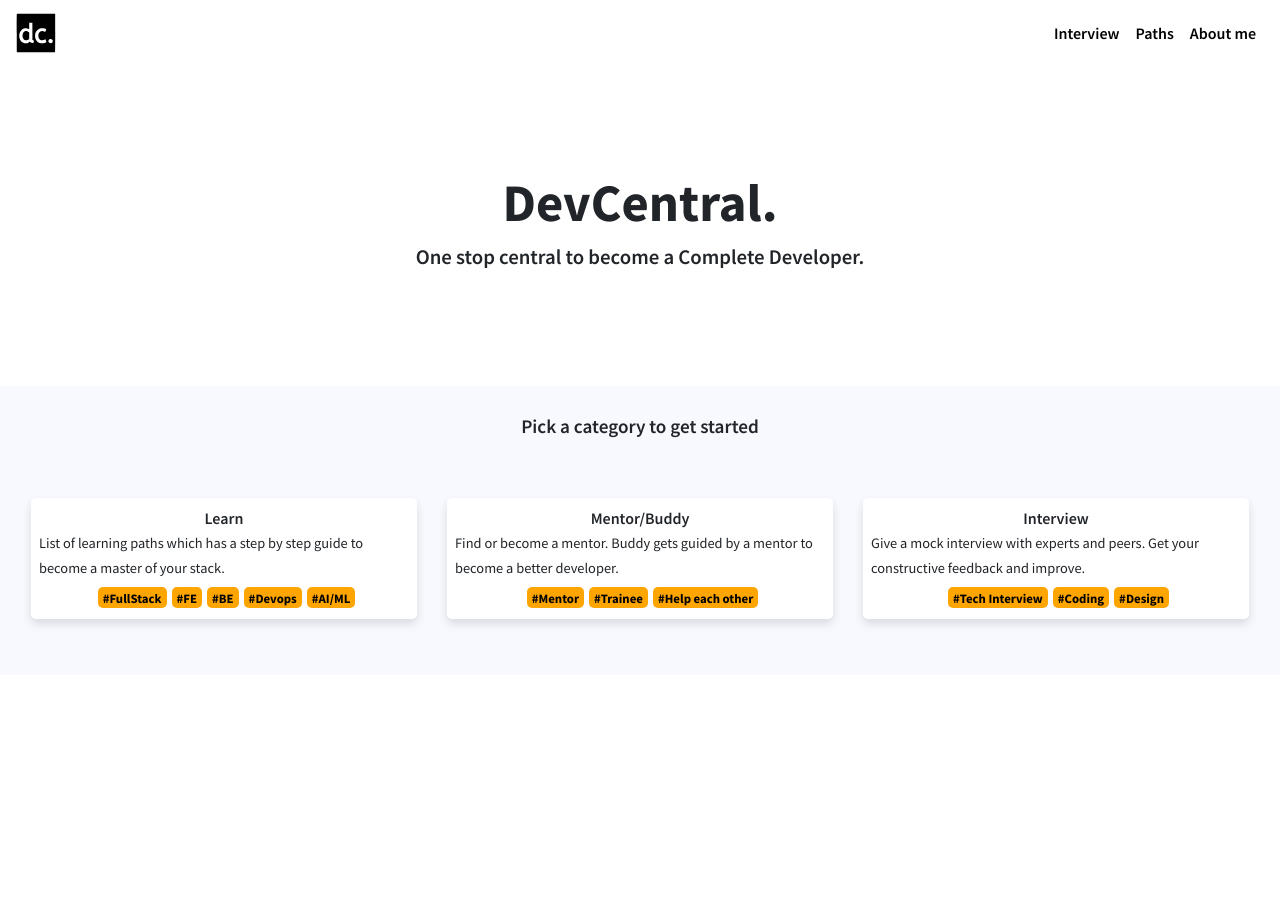
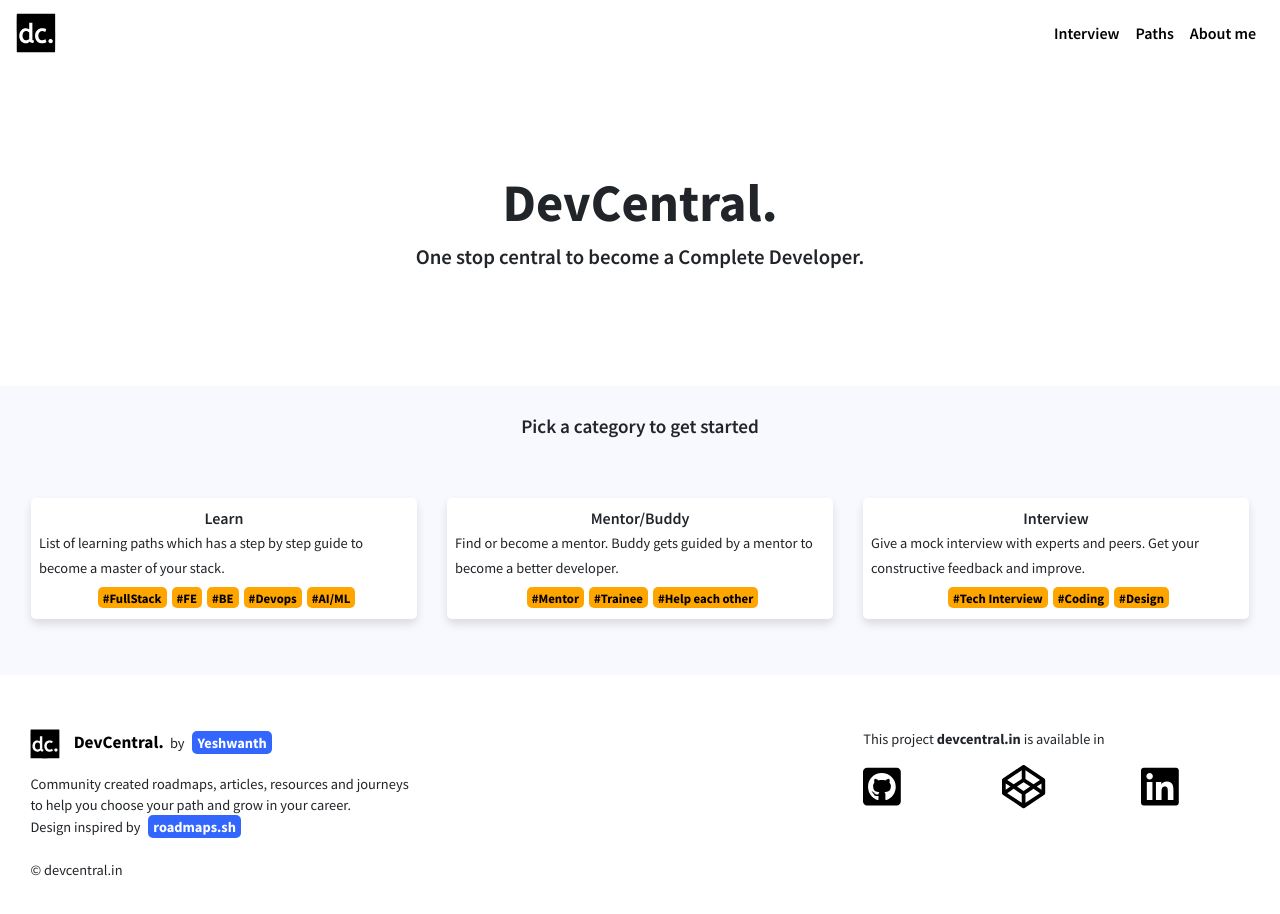
Before and after one commit to yeshwanth581/devcentral, a React (Create React App) app: page / in a window 1280 px wide. Shown: the top 914 px of the page. Before the commit the page ends 800 px from the top, so only its background shows below. Built offline with nearby package versions, Linux system fonts and the light colour scheme.

Commit message:
footer changes

```diff
--- a/package.json
+++ b/package.json
@@ -8,9 +8,13 @@
   ],
   "main": "src/index.js",
   "dependencies": {
+    "@fortawesome/fontawesome-svg-core": "1.2.30",
+    "@fortawesome/free-brands-svg-icons": "5.14.0",
+    "@fortawesome/free-regular-svg-icons": "5.14.0",
+    "@fortawesome/free-solid-svg-icons": "5.14.0",
+    "@fortawesome/react-fontawesome": "0.1.11",
     "axios": "0.20.0",
     "bootstrap": "4.5.2",
-    "font-awesome": "4.7.0",
     "lodash": "4.17.20",
     "node-sass": "4.14.1",
     "react": "16.13.1",
--- /dev/null
+++ b/src/components/Footer.js
@@ -0,0 +1,103 @@
+import React from "react";
+import { Row, Col } from "react-bootstrap";
+import logo from "../assets/logo.svg";
+import { Link } from "react-router-dom";
+
+// import { faHome } from "@fortawesome/free-solid-svg-icons";
+import {
+  faGithubSquare,
+  faCodepen,
+  faLinkedin
+} from "@fortawesome/free-brands-svg-icons";
+import { FontAwesomeIcon } from "@fortawesome/react-fontawesome";
+
+const Footer = () => {
+  return (
+    <div className="footer-section">
+      <Row className="footer-items">
+        <Col xs={12} sm={12} md={6} lg={4} xl={4}>
+          <div class="brand-data">
+            <span>
+              <img src={logo} width="30" height="30" alt="DevCentral Logo" />
+            </span>
+            <span>
+              {" "}
+              <Link className="brand-name" to={`/`}>
+                <span>DevCentral.</span>
+              </Link>{" "}
+              by{" "}
+              <a
+                className="chip"
+                href="https://www.linkedin.com/in/yeshwanthraghavendra/"
+                target="_blank"
+                rel="noopener noreferrer"
+              >
+                Yeshwanth
+              </a>
+            </span>
+          </div>
+          <div class="brand-content">
+            Community created roadmaps, articles, resources and journeys to help
+            you choose your path and grow in your career.
+            <br />
+            Design inspired by{" "}
+            <a
+              className="chip black"
+              href="https://roadmap.sh/"
+              target="_blank"
+              rel="noopener noreferrer"
+            >
+              roadmaps.sh
+            </a>
+            <div>
+              <br />© devcentral.in
+            </div>
+          </div>
+        </Col>
+        <Col
+          xs={12}
+          sm={12}
+          md={{ span: 5, offset: 1 }}
+          lg={{ span: 4, offset: 4 }}
+          xl={{ span: 4, offset: 4 }}
+        >
+          This project <b>devcentral.in</b> is available in
+          <Row className="footer-icons-list">
+            <Col>
+              <a
+                href="https://github.com/yeshwanth581/devcentral"
+                target="_blank"
+                rel="noopener noreferrer"
+              >
+                <FontAwesomeIcon
+                  className="icon"
+                  icon={faGithubSquare}
+                  size="3x"
+                />
+              </a>
+            </Col>
+            <Col>
+              <a
+                href="https://codesandbox.io/s/github/yeshwanth581/devcentral"
+                target="_blank"
+                rel="noopener noreferrer"
+              >
+                <FontAwesomeIcon className="icon" icon={faCodepen} size="3x" />
+              </a>
+            </Col>
+            <Col>
+              <a
+                href="https://www.linkedin.com/in/yeshwanthraghavendra/"
+                target="_blank"
+                rel="noopener noreferrer"
+              >
+                <FontAwesomeIcon className="icon" icon={faLinkedin} size="3x" />
+              </a>
+            </Col>
+          </Row>
+        </Col>
+      </Row>
+    </div>
+  );
+};
+export default Footer;
--- a/src/components/Home.js
+++ b/src/components/Home.js
@@ -1,5 +1,6 @@
 import React from "react";
 import HomeActionButtons from "./HomeActionButtons";
+import Footer from "./Footer";
 
 const Home = () => {
   return (
@@ -11,6 +12,7 @@ const Home = () => {
         </p>
       </div>
       <HomeActionButtons />
+      <Footer />
     </div>
   );
 };
--- a/src/styles/styles.scss
+++ b/src/styles/styles.scss
@@ -19,6 +19,23 @@ $backgroundColor: white;
   font-size: 1.2em;
   font-weight: 600;
   padding: 2vw;
+}
+
+.chip {
+  margin-left: 5px;
+  background-color: #3366FF;
+  color:white;
+  font-weight: bold;
+  width: auto;
+  padding: 2.5px 5px;
+  border-radius: 5px;
+  &:link {
+    text-decoration: none;
+  }
+  &:hover {
+    text-decoration: none;
+    color: white;
+  }
 }
 
 .card-container {
@@ -88,4 +105,36 @@ $backgroundColor: white;
       padding-bottom: 2.5em;
     }
   }
+
+  .footer-section {
+    background-color: white;
+    padding: 2.5em 1em;
+    .footer-items {
+      padding:1em;
+      font-size: 0.9em;
+      .brand-name {
+        font-weight: 700;
+        font-size: 1.2em;
+        padding: 0.3em 0.2em 0.3em 0.6em;
+        color:black;
+        &:link {
+          text-decoration: none;
+        }
+        &:hover {
+          text-decoration: none;
+          color: white;
+        }
+      }
+      .brand-content {
+        padding: 1em 0;
+      }
+    }
+    .footer-icons-list {
+      padding-top:1em;
+      .icon {
+        cursor: pointer;
+        color: black;
+      }
+    }
+  }
 }
```
